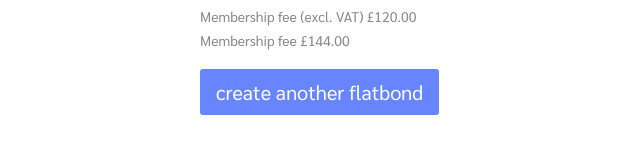
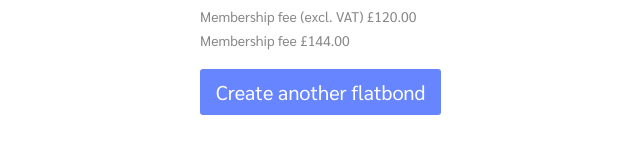
Before and after one commit to luk707/flatbond, a Vue app: page /details in a window 1280 px wide. Shown: the part 151-304 px from the top of the page, without its empty margins (140-780 px from the left). Built offline with nearby package versions, Linux system fonts and the light colour scheme; the HTML template or start-up script is replaced by a standard one.

Commit message:
Captalize create another flatbond button

```diff
--- a/src/pages/FlatbondDetails.vue
+++ b/src/pages/FlatbondDetails.vue
@@ -63,7 +63,7 @@
     </div>
     <p class="caveat">Membership fee (excl. VAT) {{flatbondBreakdown.membership_fee_before_vat}}</p>
     <p class="caveat">Membership fee {{flatbondBreakdown.membership_fee}}</p>
-    <router-link class="button-link" to="/">create another flatbond</router-link>
+    <router-link class="button-link" to="/">Create another flatbond</router-link>
   </div>
 </template>
 
```
